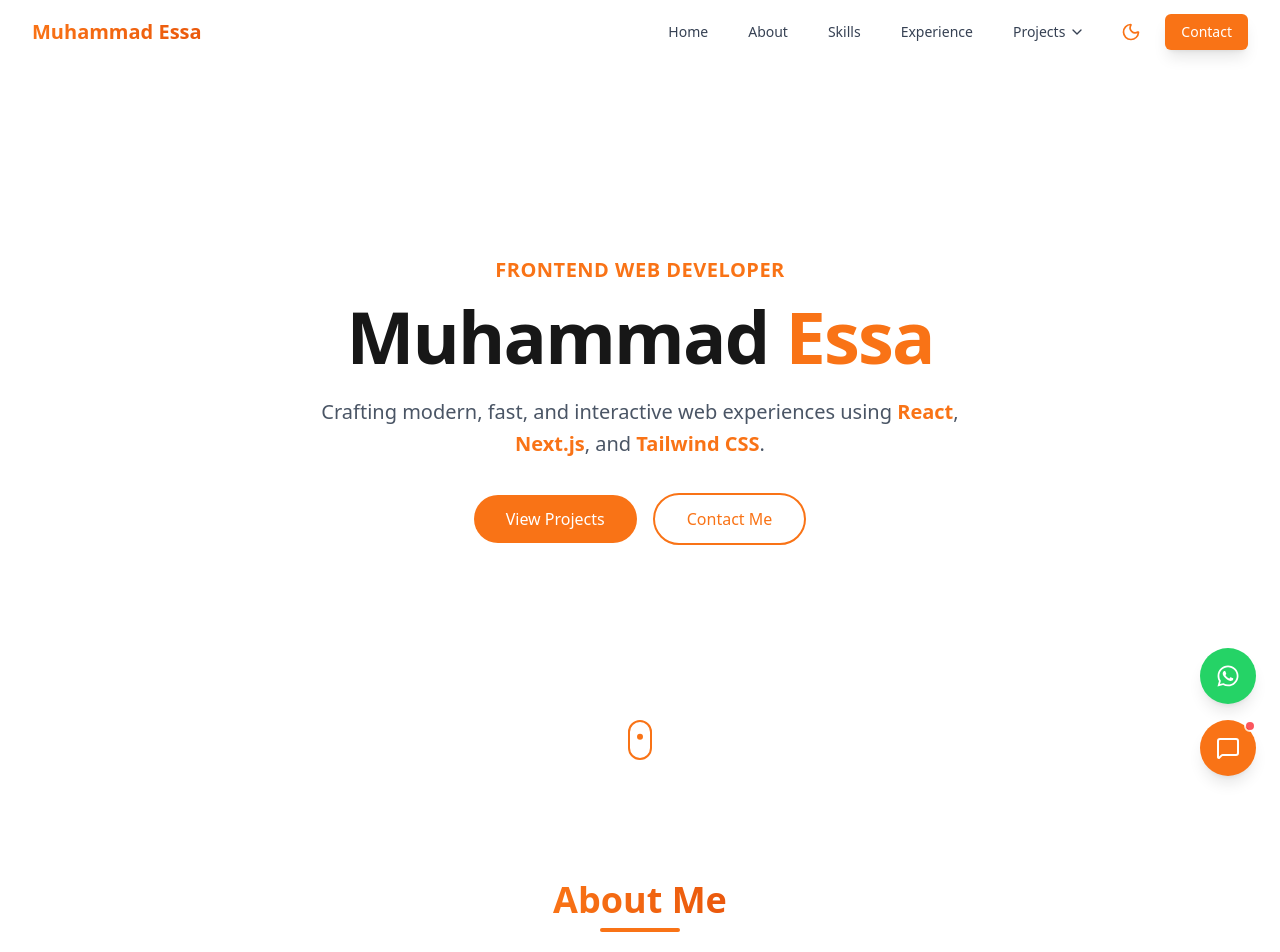
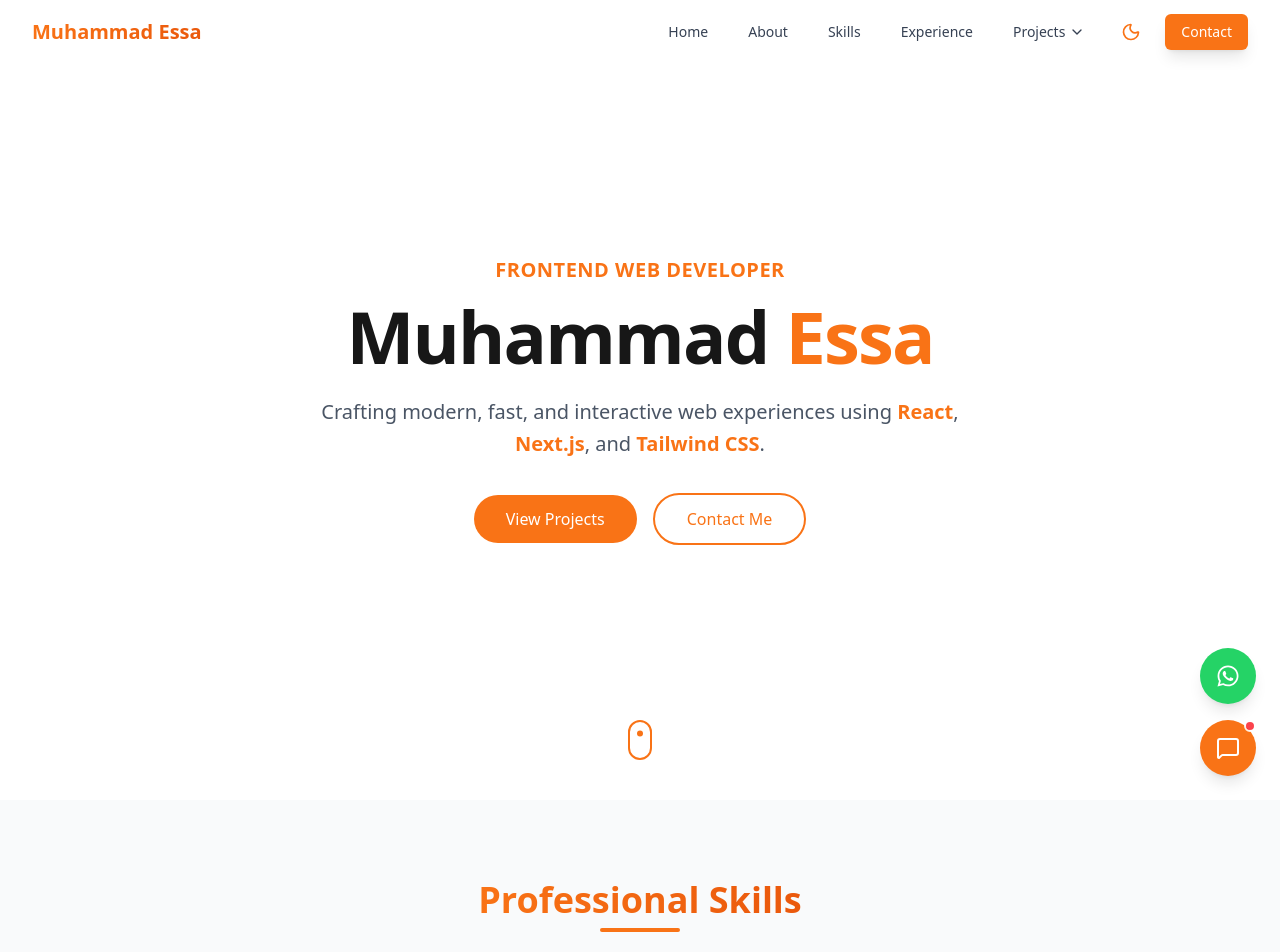
Before and after one commit to MuhammadEssa-514/React-portfolio, a Next.js app: page / in a window 1280 px wide. Shown: the top 952 px of the page. Built offline with nearby package versions, Linux system fonts and the light colour scheme.

Commit message:
fixedmotion packages

```diff
--- a/app/layout.tsx
+++ b/app/layout.tsx
@@ -26,8 +26,10 @@ export default function RootLayout({
   return (
     <html lang="en">
       <body
+        suppressHydrationWarning
         className={`${geistSans.variable} ${geistMono.variable} antialiased`}
       >
+
         {children}
         <FloatingControls />
       </body>
--- a/app/page.tsx
+++ b/app/page.tsx
@@ -1,6 +1,7 @@
+
 import Navbar from "@/components/Navbar";
 import Hero from "@/components/Hero";
-import About from "@/components/About";
+// import About from "@/components/About";
 import Skills from "@/components/Skills";
 import Experience from "@/components/Experience";
 import Education from "@/components/Education";
@@ -12,7 +13,7 @@ export default function Home() {
     <main className="min-h-screen bg-[var(--background)]">
       <Navbar />
       <Hero />
-      <About />
+      {/* <About /> */}
       <Skills />
       <Experience />
       <Education />
--- a/components/About.tsx
+++ b/components/About.tsx
@@ -1,6 +1,6 @@
 'use client';
 
-import { motion } from 'framer-motion';
+// import { motion } from 'framer-motion';
 
 export default function About() {
     return (
```
Also changed, not shown: package.json (+7 -1 lines).
